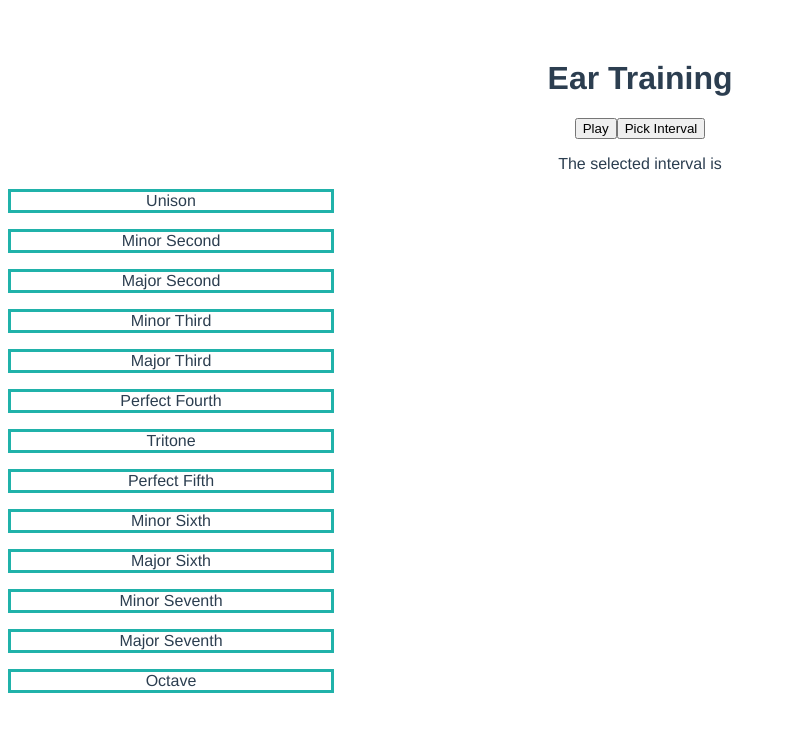
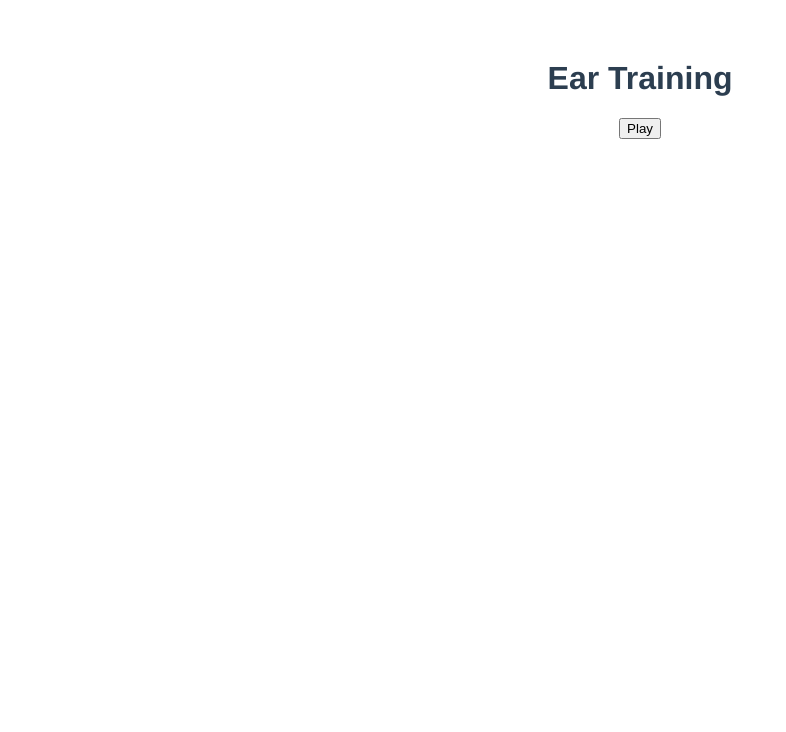
Before and after one commit to scmccall/ear-training, a Vue app: page / in a window 1280 px wide. Shown: the top 732 px of the page, without its empty margins (0-786 px from the left). Built offline with nearby package versions, Linux system fonts and the light colour scheme.

Commit message:
Test audio-affecting code for functionality

```diff
--- a/src/components/Intervals.vue
+++ b/src/components/Intervals.vue
@@ -2,173 +2,37 @@
   <div class="hello">
     <h1>Ear Training</h1>
     <button v-on:click='playNote'>Play</button>
-    <button v-on:click='selectInterval'>Pick Interval</button>
-    <p> The selected interval is {{ selectedInterval.name }}</p>
-    <p v-if="answerSelected">{{ correctOrNot }}</p>
-    <ul
-      class="interval-button"
-      v-for="interval in intervals"
-      :key="interval.name"
-      @click="[checkIfCorrect($event, interval), answerSelected=true]">
-        {{ interval.name }}
-    </ul>
   </div>
 </template>
 
 <script>
+
+const someSound = require("../assets/audio/middleC.mp3");
+
 export default {
   name: 'Intervals',
-  props: {
-
-  },
-
   data: function() {
     return {
-      // Array of Interval objects that describe musical intervals spanning
-      // from Unison to Octave
-        // name: (String) name of the interval
-        // stepsFromC: (Int) number of steps from Middle C (aka C4)
-      intervals: [
-        { name: "Unison",
-          stepsFromC: 0 },
-        { name: "Minor Second",
-          stepsFromC: 1 },
-        { name: "Major Second",
-          stepsFromC: 2 },
-        { name: "Minor Third",
-          stepsFromC: 3 },
-        { name: "Major Third",
-          stepsFromC: 4 },
-        { name: "Perfect Fourth",
-          stepsFromC: 5 },
-        { name: "Tritone",
-          stepsFromC: 6 },
-        { name: "Perfect Fifth",
-          stepsFromC: 7 },
-        { name: "Minor Sixth",
-          stepsFromC: 8 },
-        { name: "Major Sixth",
-          stepsFromC: 9 },
-        { name: "Minor Seventh",
-          stepsFromC: 10 },
-        { name: "Major Seventh",
-          stepsFromC: 11 },
-        { name: "Octave",
-          stepsFromC: 12}
-      ],
-      // the randomly selected interval
-      selectedInterval: "",
-
-      middleC: 'ear-training/src/assets/audio/songFileExample.mp3',
-
-      // .correct and .incorrect CSS classes as variables
-      correctClass: "correct",
-      incorrectClass: "incorrect",
-
-      // True if user has clicked an Interval, False otherwise
-      answerSelected: false,
-
-      // The text user will see once they selest an answer
-      correctOrNot: "",
-
+      someSound,
     }
   },
 
   methods: {
     // Selects a note
     getNote: function() {
-      return this.middleC;
+      return this.someSound;
     },
 
     // Plays a note, selected via getNote()
     playNote: function() {
-      console.log(`this.getNote = ${this.getNote}`);
       let note = new Audio(this.getNote);
-      console.log(note);
-      note.play();
-      console.log(`playedparts = ${note.played}`);
-      // alert("note played successfully");
+      console.log(`note = ${note.src}`);
+
+      note.addEventListener("canplay", () => {
+        console.log(`sound has been loaded`);
+        note.play();
+      });
     },
-
-    // Returns a random Interval from an array of Interval objects
-    randomInterval: function(array) {
-      let rand = Math.floor(Math.random()*array.length);
-      return array[rand];
-    },
-
-    // returns an interval, selected by calling randomInterval
-    selectInterval: function() {
-      this.answerSelected = false;
-      let interval = this.randomInterval(this.intervals);
-      this.selectedInterval = interval;
-      return interval.name
-    },
-
-    checkIfCorrect: function($event, interval) {
-      console.log(`interval = ${interval.name}`);
-      if (interval === this.selectedInterval) {
-        console.log(`true: ${interval} === ${this.selectedInterval}`);
-        this.correctOrNot = "Correct! Click Play to try again";
-      } else {
-        console.log(`false: ${interval} =/= ${this.selectedInterval}`);
-        this.correctOrNot = `Sorry, the correct answer is ${this.selectedInterval.name}`
-      }
-    }
-
   },
-
-  computed: {
-
-  }
 }
 </script>
-
-<style scoped>
-h3 {
-  margin: 40px 0 0;
-}
-ul {
-  list-style-type: none;
-  padding: 0;
-}
-li {
-  display: inline-block;
-  margin: 0 10px;
-}
-a {
-  color: #42b983;
-}
-
-.interval-button {
-  width: 20rem;
-  border: solid lightseagreen;
-}
-
-.interval-button:hover {
-  border: solid #15cac1;
-  background-color: rgb(21, 202, 193, .1);
-}
-
-.interval-button:active {
-  border: solid rgb(19, 199, 58);
-  background-color: rgb(19, 199, 58, .1);
-}
-
-.interval-button:hover {
-  border: solid #15cac1;
-  background-color: rgb(21, 202, 193, .1);
-}
-
-/* CHANGE THE COLOURS HERE */
-.correct{
-  border: solid #1518ca;
-  background-color: rgba(21, 39, 202, 0.1);
-}
-
-/* CHANGE THE COLOURS HERE */
-.incorrect{
-  border: solid #ca3f15;
-  background-color: rgba(202, 57, 21, 0.1);
-}
-
-</style>
```
Also changed, not shown: 1 other file (tests, documents, lock files or other folders).
